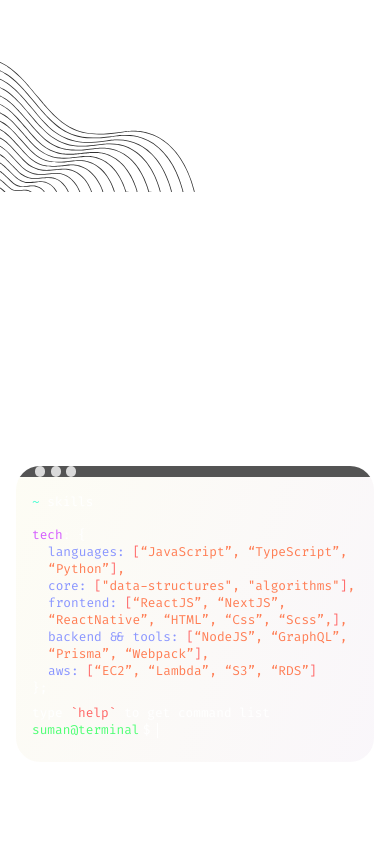
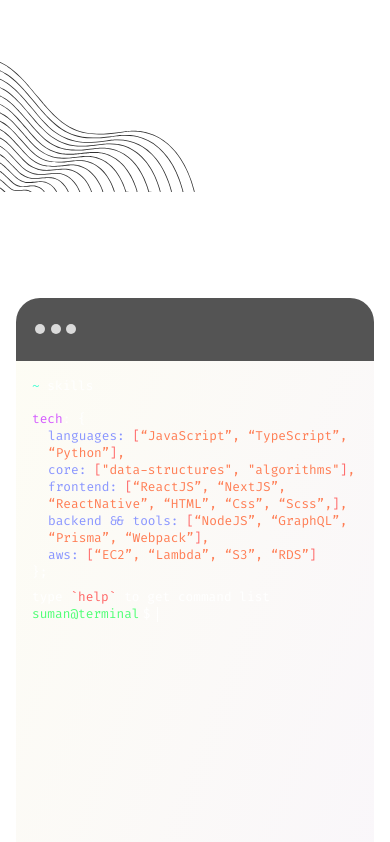
Before and after one commit to sumanbiswas7/portfolio-new, a Next.js app: page / in a window 390 px wide. Shown: the part 1496-2338 px from the top of the page. Built offline with nearby package versions, Linux system fonts and the light colour scheme; no server answers.

Commit message:
fix: small screen terminal height

```diff
--- a/components/sections/skills.module.scss
+++ b/components/sections/skills.module.scss
@@ -5,6 +5,8 @@
 .new_page {
    @include section;
    @include flex-center;
+   height: 100vh;
+
    * {
       font-family: "Fira Code", monospace;
       font-size: 0.8rem;
@@ -22,7 +24,7 @@
    overflow: hidden;
 
    @media only screen and (orientation: portrait) {
-      height: 80%;
+      height: 75%;
       margin-inline: 1rem;
    }
    //   background-color: #fff;
```
